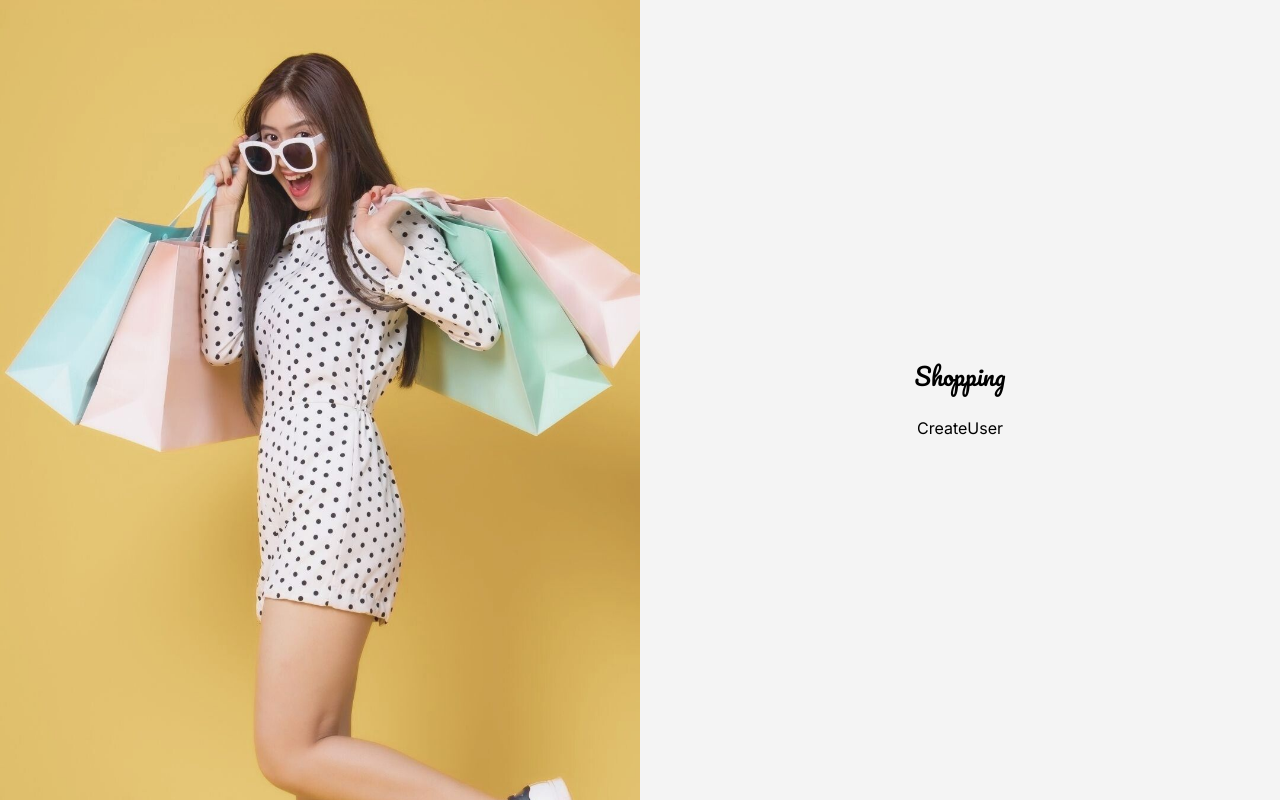
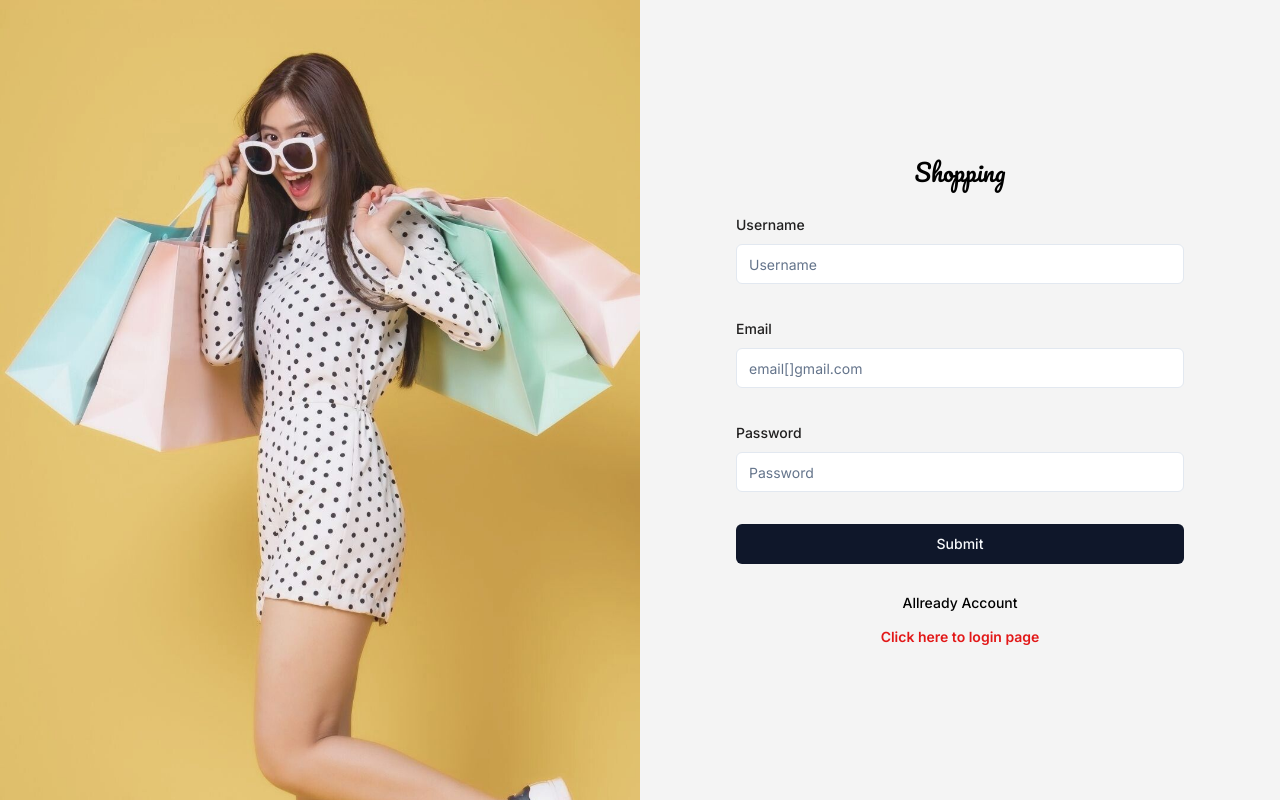
Before and after one commit to efegorkemumit/nextjs14-shopping-store-strapi, a Next.js app: page /create-user in a window 1280 px wide. Built offline with nearby package versions, Linux system fonts and the light colour scheme.

Commit message:
React Hook Form Login ve Register UI

```diff
--- a/app/(auth)/create-user/page.tsx
+++ b/app/(auth)/create-user/page.tsx
@@ -1,9 +1,113 @@
+"use client"
 import React from 'react'
+import { z } from "zod"
+import { useForm } from "react-hook-form"
+import { zodResolver } from "@hookform/resolvers/zod"
+import { Button } from "@/components/ui/button"
+import {
+  Form,
+  FormControl,
+  FormDescription,
+  FormField,
+  FormItem,
+  FormLabel,
+  FormMessage,
+} from "@/components/ui/form"
+import { Input } from "@/components/ui/input"
+import { Label } from '@/components/ui/label'
+import Link from 'next/link'
 
-const CreateUser = () => {
+
+const formSchema = z.object({
+  username: z.string().min(2, {
+    message: "Username must be at least 2 characters.",
+  }),
+  email: z.string().min(2, {
+    message: "Email must be at least 2 characters.",
+  }),
+  password: z.string().min(2, {
+    message: "Password must be at least 2 characters.",
+  }),
+})
+
+const CreateUserPage = () => {
+
+  const form = useForm<z.infer<typeof formSchema>>({
+    resolver: zodResolver(formSchema),
+    defaultValues: {
+      email: "",
+      username:"",
+      password:""
+    },
+  })
+
+  const onSubmit=()=>{
+
+  }
+
   return (
-    <div>CreateUser</div>
+    <Form {...form}>
+    <form onSubmit={form.handleSubmit(onSubmit)} className="space-y-8 w-4/5">
+    <FormField
+        control={form.control}
+        name="username"
+        render={({ field }) => (
+          <FormItem>
+            <FormLabel className='textone'>Username</FormLabel>
+            <FormControl>
+              <Input placeholder="Username" {...field} />
+            </FormControl>
+            <FormMessage className='validationLogin' />
+          </FormItem>
+        )}
+      />
+
+      <FormField
+        control={form.control}
+        name="email"
+        render={({ field }) => (
+          <FormItem>
+            <FormLabel className='textone'>Email</FormLabel>
+            <FormControl>
+              <Input placeholder="email[]gmail.com" {...field} />
+            </FormControl>
+            <FormMessage className='validationLogin' />
+          </FormItem>
+        )}
+      />
+
+    <FormField
+        control={form.control}
+        name="password"
+        render={({ field }) => (
+          <FormItem>
+            <FormLabel className='textone'>Password</FormLabel>
+            <FormControl>
+              <Input placeholder="Password" type="password" {...field} />
+            </FormControl>
+            <FormMessage className='validationLogin' />
+          </FormItem>
+        )}
+      />
+
+      <Button className='w-full' type="submit">Submit</Button>
+    </form>
+
+    <div className='mt-8 '>
+      <Label className='flex flex-col items-center'>
+        Allready Account
+
+        <Link href="/login"
+        className='text-mycolor3 font-semibold mt-5'>
+        Click here to login page
+        </Link>
+
+      </Label>
+
+
+    </div>
+  </Form>
   )
 }
 
-export default CreateUser
+export default CreateUserPage
--- a/app/(auth)/login/page.tsx
+++ b/app/(auth)/login/page.tsx
@@ -1,8 +1,93 @@
+"use client"
 import React from 'react'
+import { z } from "zod"
+import { useForm } from "react-hook-form"
+import { zodResolver } from "@hookform/resolvers/zod"
+import { Button } from "@/components/ui/button"
+import {
+  Form,
+  FormControl,
+  FormDescription,
+  FormField,
+  FormItem,
+  FormLabel,
+  FormMessage,
+} from "@/components/ui/form"
+import { Input } from "@/components/ui/input"
+import { Label } from '@/components/ui/label'
+import Link from 'next/link'
+
+
+const formSchema = z.object({
+  email: z.string().min(2, {
+    message: "Email must be at least 2 characters.",
+  }),
+  password: z.string().min(2, {
+    message: "Password must be at least 2 characters.",
+  }),
+})
 
 const LoginPage = () => {
+
+  const form = useForm<z.infer<typeof formSchema>>({
+    resolver: zodResolver(formSchema),
+    defaultValues: {
+      email: "",
+      password:""
+    },
+  })
+
+  const onSubmit=()=>{
+
+  }
+
   return (
-    <div>asdas</div>
+    <Form {...form}>
+    <form onSubmit={form.handleSubmit(onSubmit)} className="space-y-8 w-4/5">
+      <FormField
+        control={form.control}
+        name="email"
+        render={({ field }) => (
+          <FormItem>
+            <FormLabel className='textone'>Email</FormLabel>
+            <FormControl>
+              <Input placeholder="email[]gmail.com" {...field} />
+            </FormControl>
+            <FormMessage className='validationLogin' />
+          </FormItem>
+        )}
+      />
+
+    <FormField
+        control={form.control}
+        name="password"
+        render={({ field }) => (
+          <FormItem>
+            <FormLabel className='textone'>Password</FormLabel>
+            <FormControl>
+              <Input placeholder="Password" type="password" {...field} />
+            </FormControl>
+            <FormMessage className='validationLogin' />
+          </FormItem>
+        )}
+      />
+
+      <Button className='w-full' type="submit">Submit</Button>
+    </form>
+    <div className='mt-8 '>
+      <Label className='flex flex-col items-center'>
+        Dont have an account
+
+        <Link href="/create-user"
+        className='text-mycolor3 font-semibold mt-5'>
+        Click here to create a new account
+        </Link>
+
+      </Label>
+
+
+    </div>
+  </Form>
   )
 }
 
--- a/app/globals.css
+++ b/app/globals.css
@@ -7,5 +7,8 @@
     @apply bg-mycolor1 dark:bg-mycolor2 !important;
   }
   .textone{
-    @apply text-mycolor2 dark:text-mycolor1;
+    @apply text-mycolor2 dark:text-mycolor1 !important;
   }
+  .validationLogin{
+    @apply text-mycolor3 dark:text-mycolor3 !important;
+  }
```
